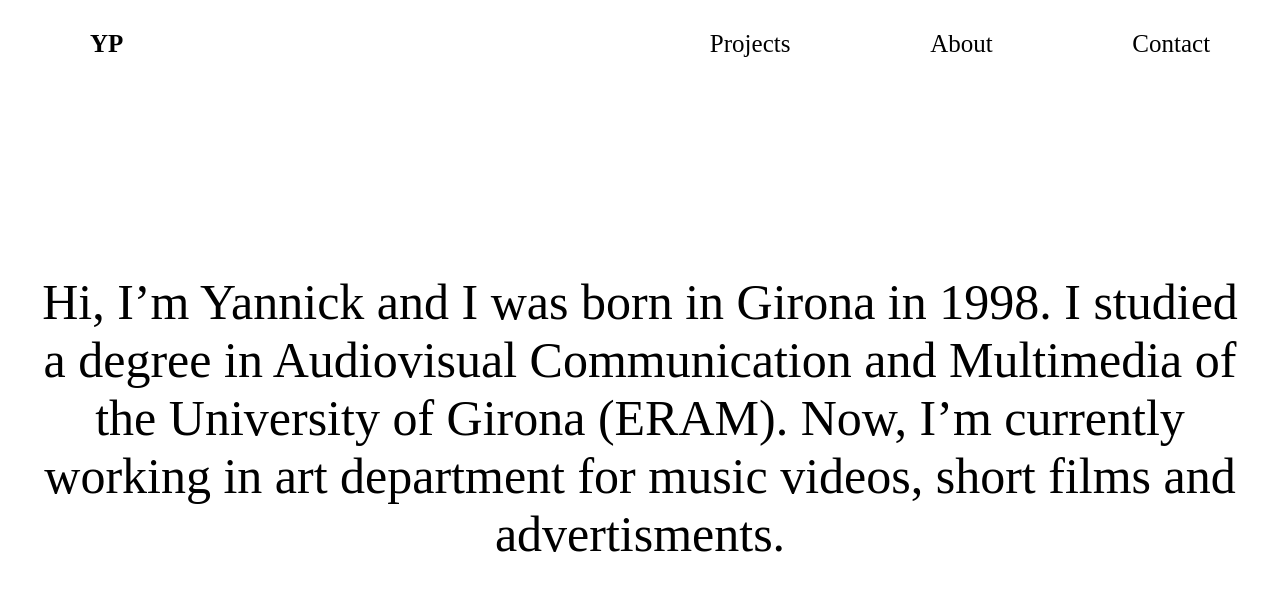
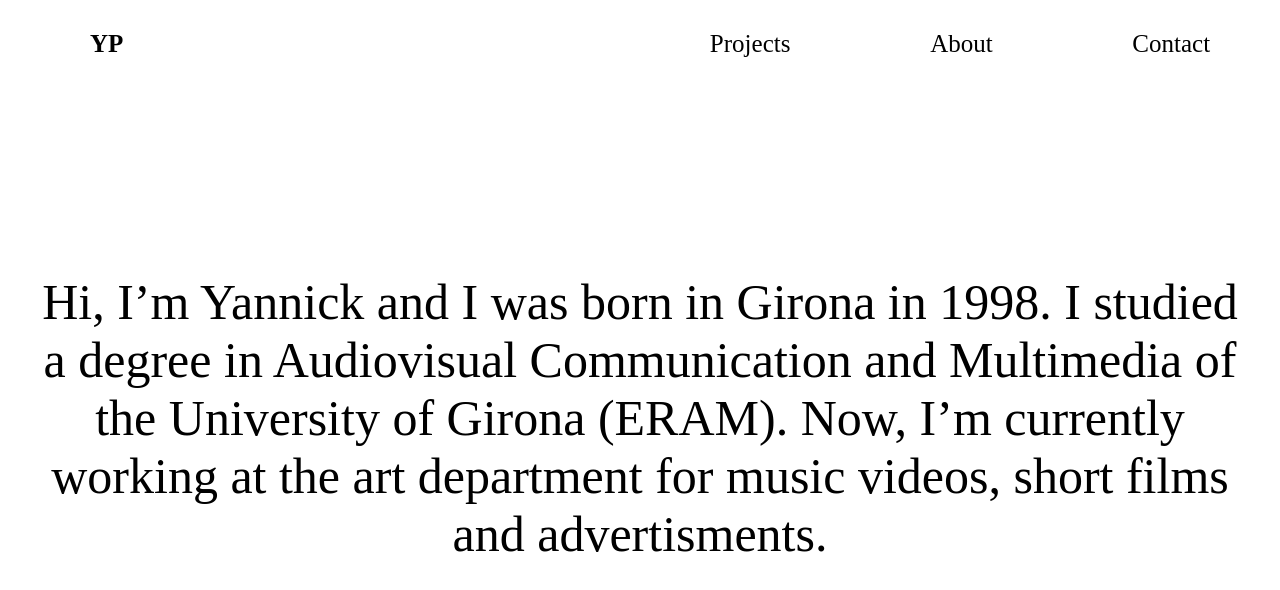
Before and after one commit to SantiagoMC52/yannickpalahi, a React (Create React App) app: page /aboutme in a window 1280 px wide. Shown: the top 590 px of the page. Built offline with nearby package versions, Linux system fonts and the light colour scheme.

Commit message:
Correct about me text

```diff
--- a/src/components/Aboutme/index.jsx
+++ b/src/components/Aboutme/index.jsx
@@ -6,8 +6,8 @@ const Aboutme = () => (
     <div className="aboutme-container__text">
       Hi, I’m Yannick and I was born in Girona in 1998. I studied a degree in
       Audiovisual Communication and Multimedia of the University of Girona
-      (ERAM). Now, I’m currently working in art department for music videos,
-      short films and advertisments.
+      (ERAM). Now, I’m currently working at the art department for music
+      videos, short films and advertisments.
     </div>
   </section>
 );
```
